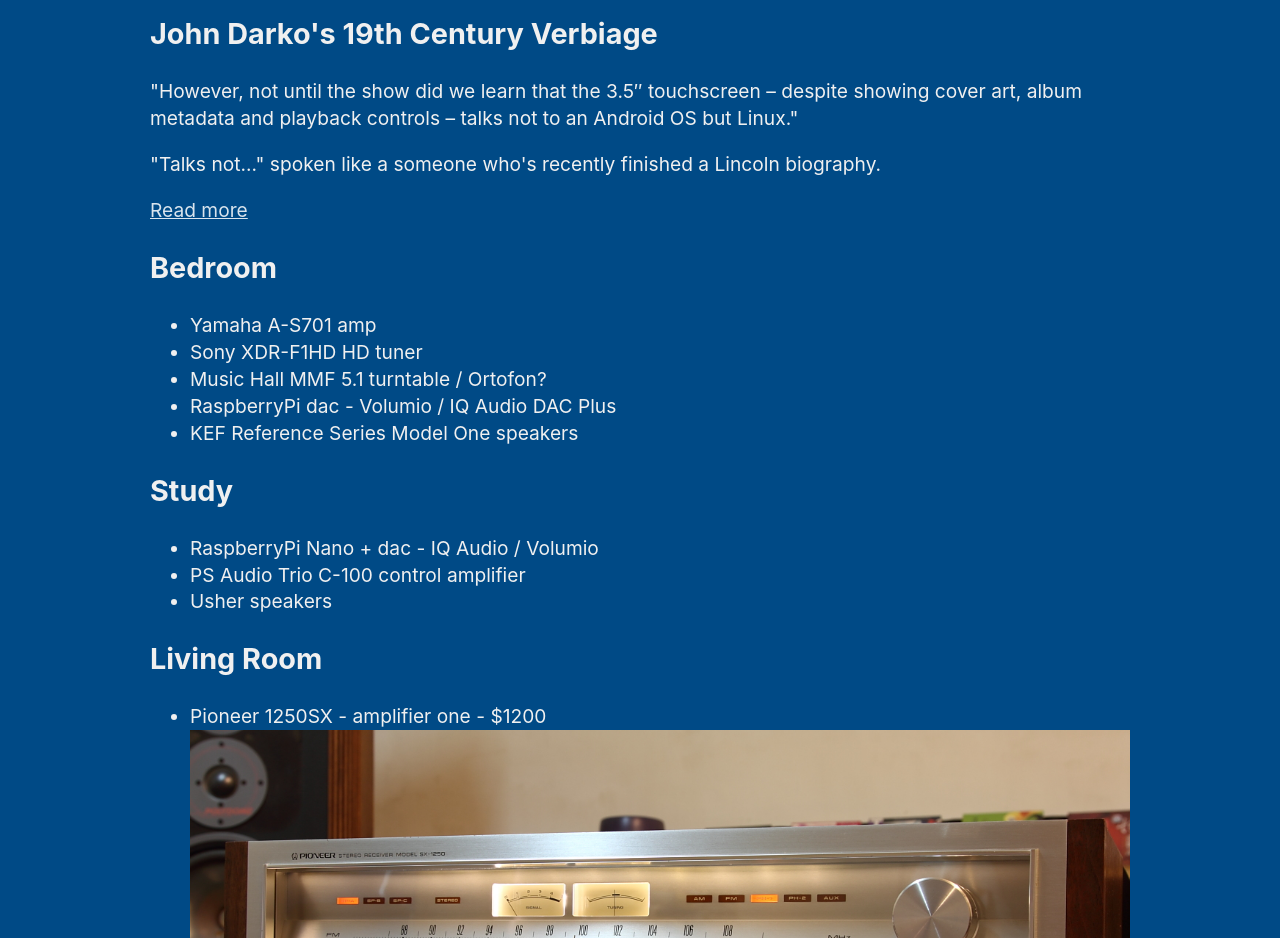
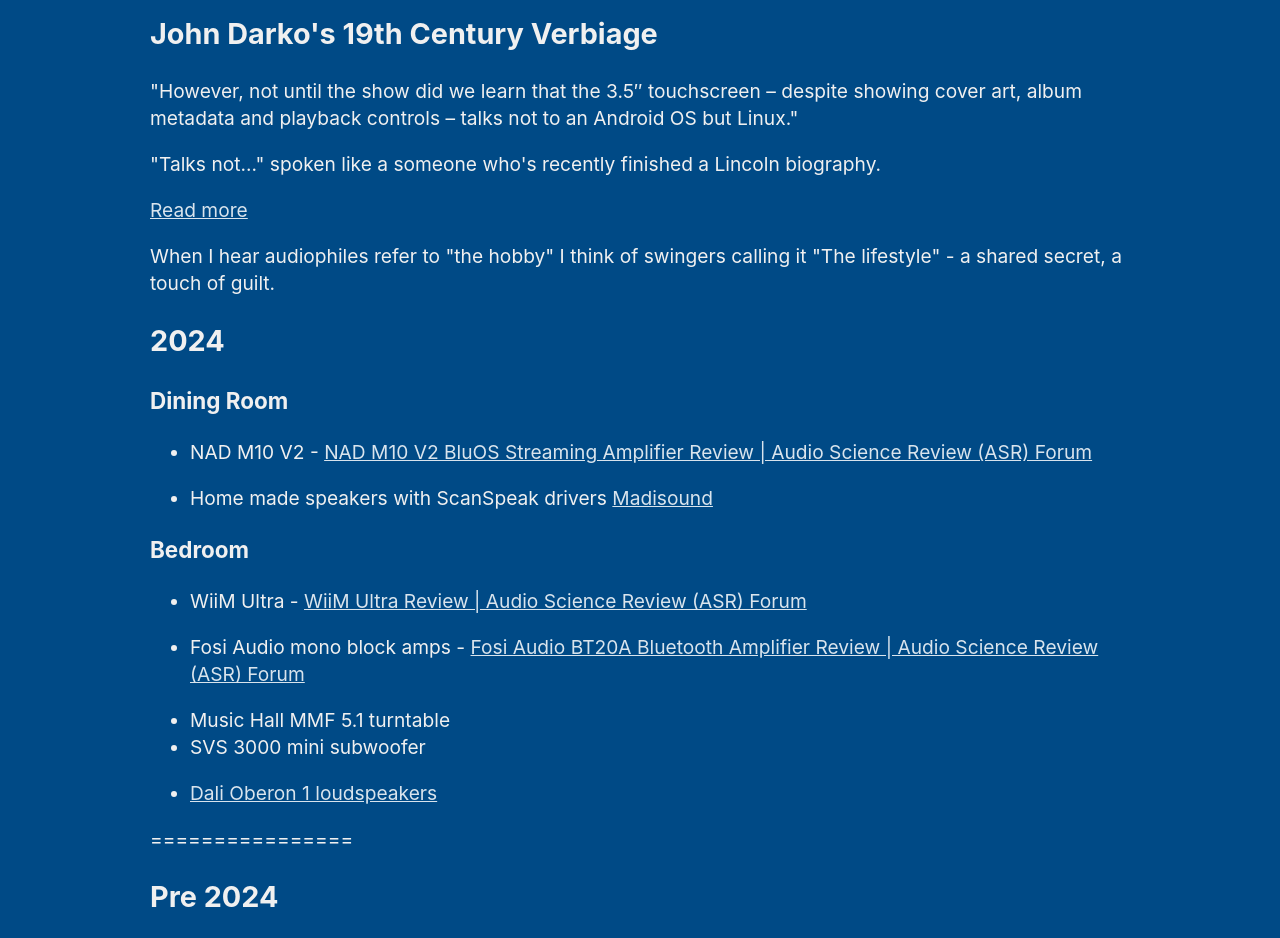
Before and after one commit to DannyBoyNYC/deverell.dev.11ty, an Eleventy site: page src/posts/audio.md in a window 1280 px wide. Shown: the part 134-1072 px from the top of the page. Built offline with nearby package versions, Linux system fonts and the light colour scheme; Eleventy itself is replaced by a stand-in of ours; files that its build step writes are made by us from their sources.

Commit message:
update audio timeline

```diff
--- a/src/posts/audio.md
+++ b/src/posts/audio.md
@@ -15,6 +15,31 @@
 "Talks not..." spoken like a someone who's recently finished a Lincoln biography.
 
 [Read more](https://darko.audio/2024/05/more-thoughts-on-the-329-wiim-ultra/)
+
+When I hear audiophiles refer to "the hobby" I think of swingers calling it "The lifestyle" - a shared secret, a touch of guilt.
+
+## 2024
+
+### Dining Room
+
+- NAD M10 V2 - [NAD M10 V2 BluOS Streaming Amplifier Review | Audio Science Review (ASR) Forum](https://www.audiosciencereview.com/forum/index.php?threads/nad-m10-v2-bluos-streaming-amplifier-review.25368/)
+<!-- - - $1900 -->
+- Home made speakers with ScanSpeak drivers [Madisound](https://www.madisoundspeakerstore.com/2-way-speaker-kits/scan-speak-rediscovery-ii-kit/)
+
+### Bedroom
+
+- WiiM Ultra - [WiiM Ultra Review | Audio Science Review (ASR) Forum](https://www.audiosciencereview.com/forum/index.php?threads/wiim-ultra-review.25367/)
+<!-- - - $329 -->
+- Fosi Audio mono block amps - [Fosi Audio BT20A Bluetooth Amplifier Review | Audio Science Review (ASR) Forum](https://www.audiosciencereview.com/forum/index.php?threads/fosi-audio-bt20a-bluetooth-amplifier-review.25366/)
+<!-- - - $200 -->
+- Music Hall MMF 5.1 turntable
+- SVS 3000 mini subwoofer
+<!-- - - $600 -->
+- [Dali Oberon 1 loudspeakers](https://www.dali-speakers.com/en-us/products/oberon/oberon-1/)
+
+================
+
+## Pre 2024
 
 ## Bedroom
 
--- a/src/scss/imports/_base.scss
+++ b/src/scss/imports/_base.scss
@@ -57,7 +57,7 @@
 nav ul a {
   padding: 0.5rem 1rem;
   text-decoration: none;
-  text-shadow: 0 0 3px #00000066;
+  text-shadow: 0 0 3px #00000099;
 }
 
 .nav-item-active a {
```
Also changed, not shown: src/css/styles.css.
